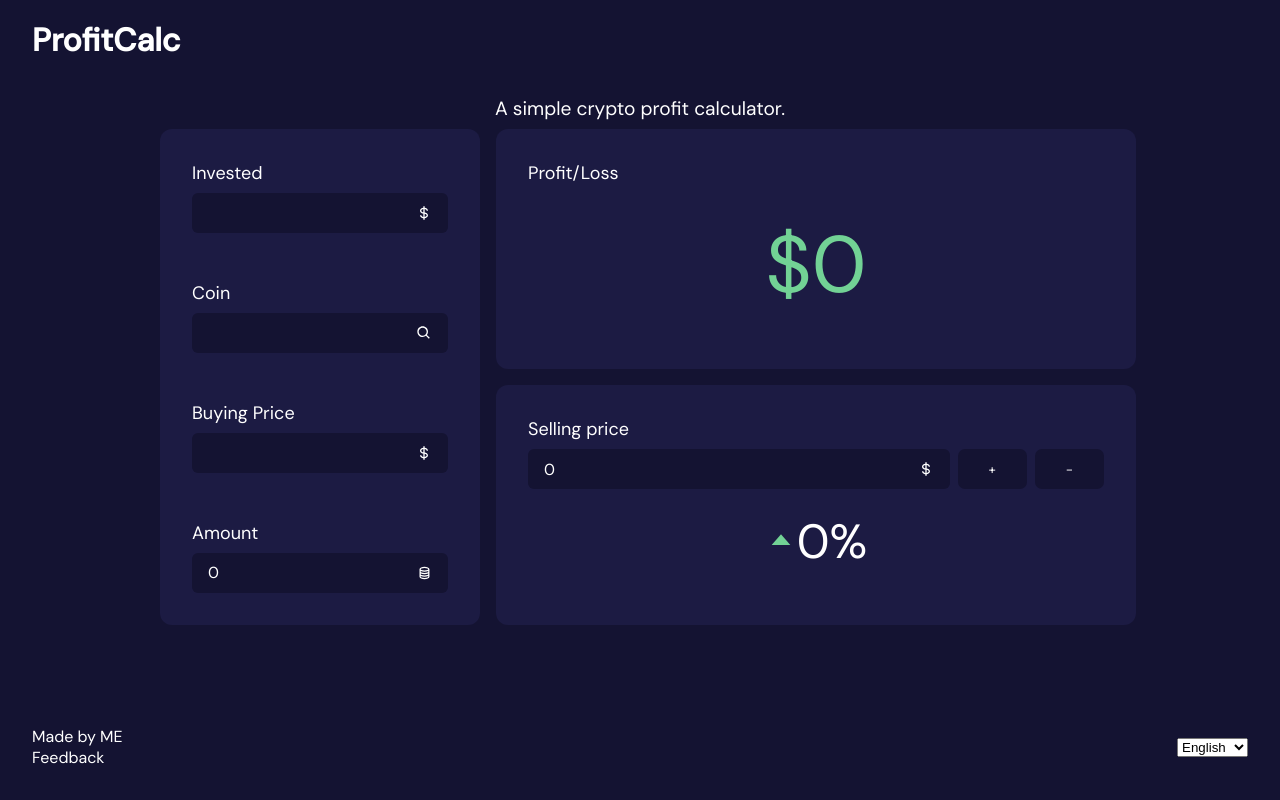
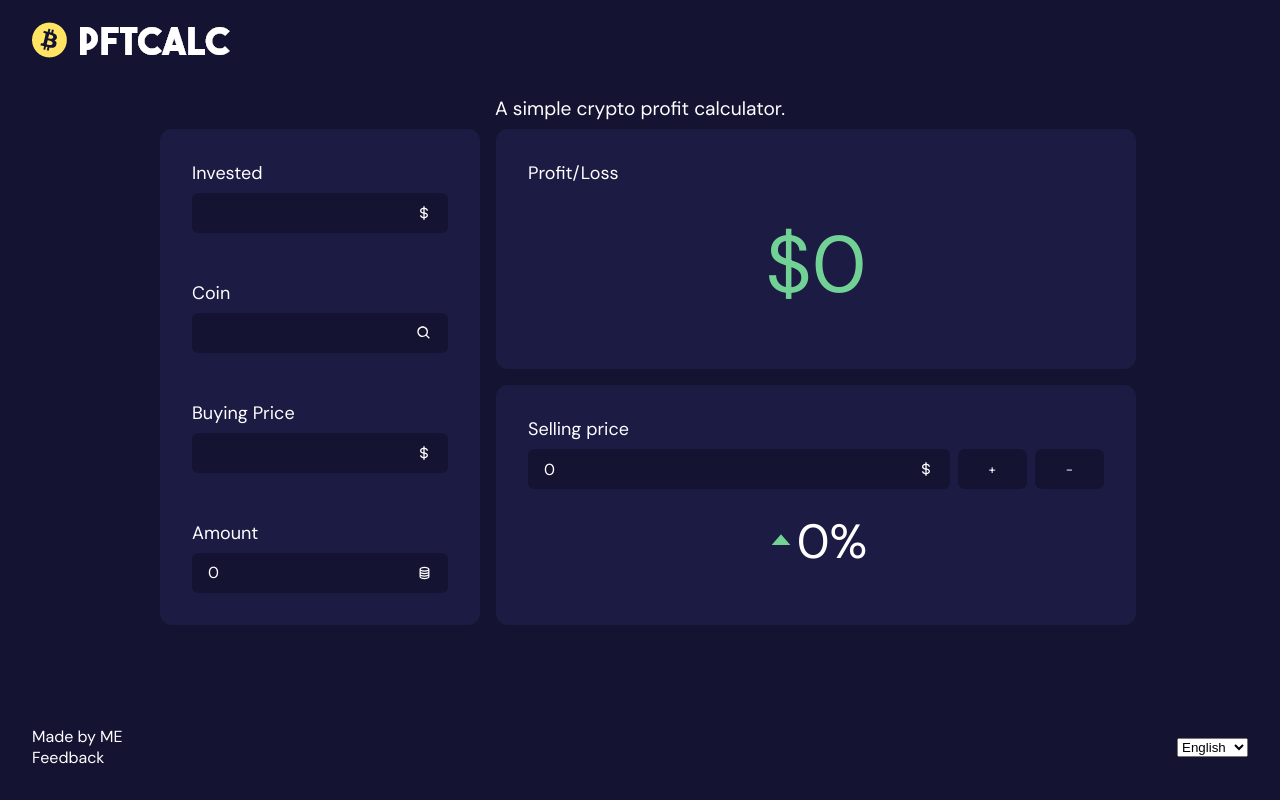
Before and after one commit to elvstejd/crypto-profit-calc, a React (Create React App) app: page / in a window 1280 px wide. Built offline with nearby package versions, Linux system fonts and the light colour scheme.

Commit message:
Add the logo

```diff
--- a/src/components/App.js
+++ b/src/components/App.js
@@ -12,6 +12,7 @@ import {
 } from '../util/helperFunctions';
 import { useTranslation } from 'react-i18next';
 import '../styles/App.css';
+import logo from '../assets/images/logo.png';
 
 const App = () => {
     const [selectedCoin, setSelectedCoin] = useState(null);
@@ -70,7 +71,7 @@ const App = () => {
     return (
         <div>
             <header>
-                <h1>ProfitCalc</h1>
+                <img src={logo} alt="logo" />
             </header>
             <div className="tagline">{t('tagline')}</div>
             <main>
```
Also changed, not shown: src/assets/images/logo.png (added).
